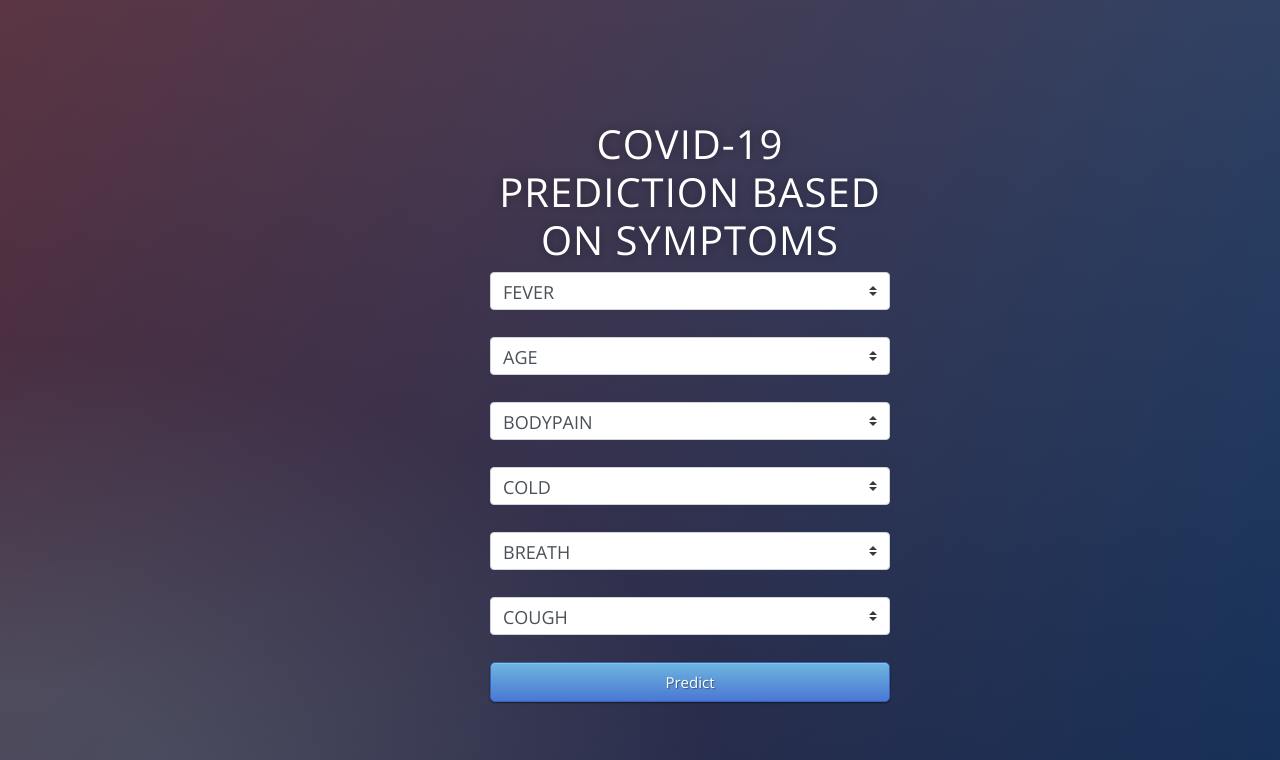
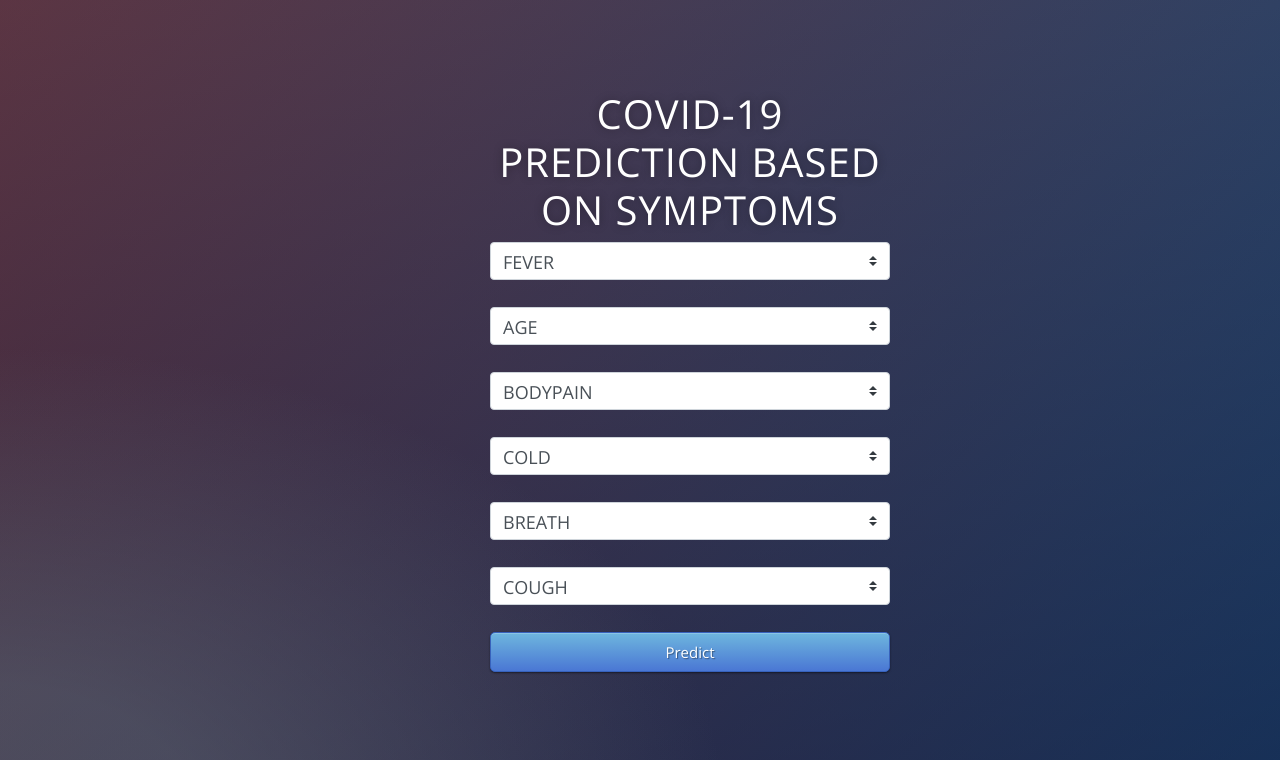
Before and after one commit to SaishMendke/covid_app, a Flask app: page / in a window 1280 px wide. Shown: the top 760 px of the page. Run offline with Flask 2, Linux system fonts and the light colour scheme; some libraries are stand-ins or nearby versions.

Commit message:
Update style.css

```diff
--- a/static/css/style.css
+++ b/static/css/style.css
@@ -34,7 +34,7 @@ body {
     position: absolute;
     top: 40%;
     left: 50%;
-    margin: -200px 0 0 -150px;
+    margin: -230px 0 0 -150px;
     width:400px;
     height:400px;
 }
```
